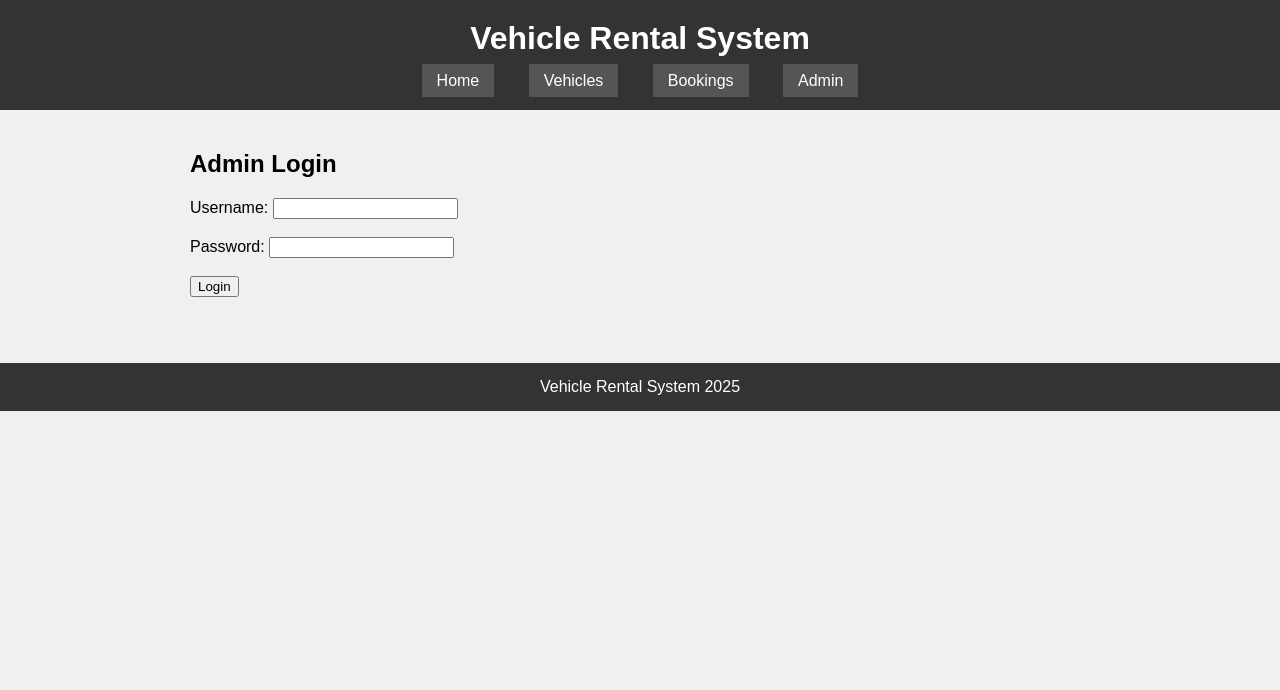
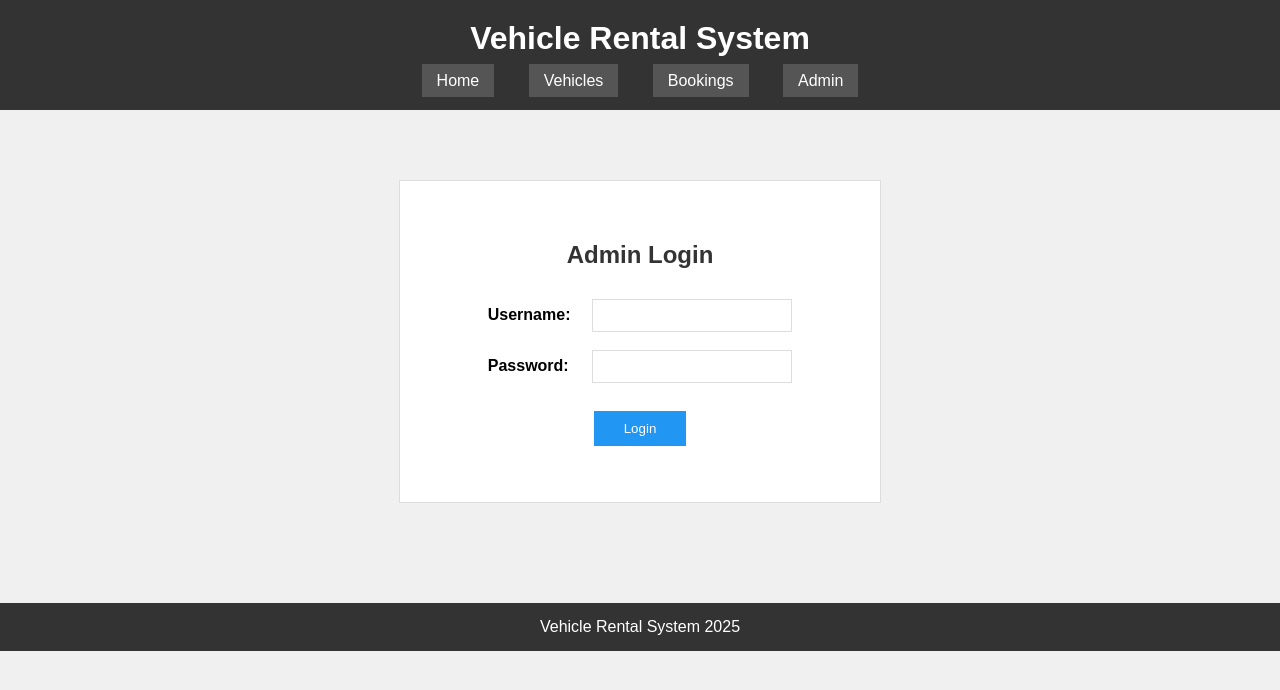
Before and after one commit to sravanireddy2000/VehicleRentalSytem, a Flask app: template templates/login.html in a window 1280 px wide. Shown: the top 690 px of the page. Run offline with Flask 3, Linux system fonts and the light colour scheme; the template is opened without the code that fills it, so the values that code supplies are empty.

Commit message:
login_script_Added

```diff
--- a/static/css/login.css
+++ b/static/css/login.css
@@ -0,0 +1,55 @@
+.loginBox {
+    background-color: white;
+    padding: 40px;
+    max-width: 400px;
+    margin: 50px auto;
+    text-align: center;
+    border: 1px solid #ddd;
+}
+
+.loginBox h2 {
+    margin-bottom: 30px;
+    color: #333;
+}
+
+.loginBox label {
+    display: inline-block;
+    width: 100px;
+    text-align: left;
+    font-weight: bold;
+}
+
+.loginBox input {
+    padding: 8px;
+    width: 200px;
+    border: 1px solid #ddd;
+}
+
+.loginBox button {
+    padding: 10px 30px;
+    background-color: #2196F3;
+    color: white;
+    border: none;
+    cursor: pointer;
+    margin-top: 10px;
+}
+
+.loginBox button:hover {
+    background-color: #0b7dda;
+}
+
+.errorMessage {
+    color: red;
+    background-color: #ffebee;
+    padding: 10px;
+    margin-bottom: 20px;
+    border: 1px solid red;
+}
+
+.successMessage {
+    color: green;
+    background-color: #e8f5e9;
+    padding: 10px;
+    margin-bottom: 20px;
+    border: 1px solid green;
+}
--- /dev/null
+++ b/static/js/login.js
@@ -0,0 +1,30 @@
+   document.getElementById('loginForm').addEventListener('submit', function(e) {
+            e.preventDefault();
+
+            var username = document.getElementById('username').value;
+            var password = document.getElementById('password').value;
+
+            var loginData = {
+                username: username,
+                password: password
+            };
+
+            fetch('/login', {
+                method: 'POST',
+                headers: {
+                    'Content-Type': 'application/json'
+                },
+                body: JSON.stringify(loginData)
+            })
+            .then(response => response.json())
+            .then(data => {
+                if(data.success) {
+                    document.getElementById('messageBox').innerHTML = '<span style="color: green;">Login successful! Redirecting...</span>';
+                    setTimeout(function() {
+                        window.location.href = '/admin';
+                    }, 1000);
+                } else {
+                    document.getElementById('messageBox').innerHTML = '<span style="color: red;">' + data.error + '</span>';
+                }
+            });
+        });
--- a/templates/login.html
+++ b/templates/login.html
@@ -31,6 +31,6 @@
     </div>
       </div>
     {% include('./components/footer.html') %}
-
+   <script src="/static/js/login.js"></script>
 </body>
 </html>
```
